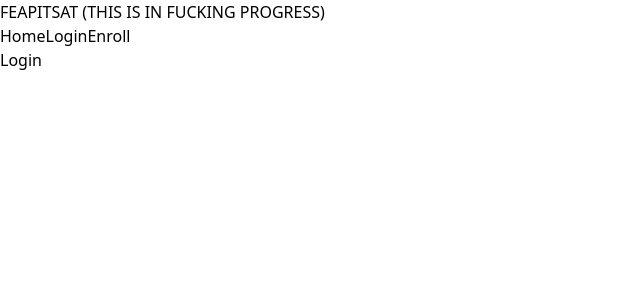
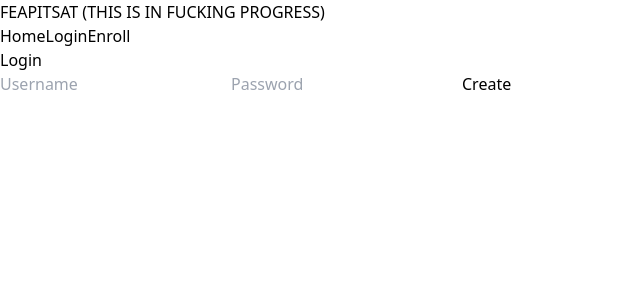
Before and after one commit to YeBaited/Crappy-School-Website, a React (Vite) app: page /Login in a window 1280 px wide. Shown: the top 300 px of the page, without its empty margins (0-640 px from the left). Built offline with nearby package versions, Linux system fonts and the light colour scheme.

Commit message:
Login tsx, prototype done

```diff
--- a/src/Router/Login.tsx
+++ b/src/Router/Login.tsx
@@ -1,7 +1,27 @@
+function tryCreate(){
+    var TestSend = {
+        "username" : "Bossing",
+        "password" : "Boss"
+    }
+
+    var ajax = new XMLHttpRequest();
+    ajax.onreadystatechange = function(){
+
+    }
+
+    ajax.open("POST", "http://localhost:82/php/CreateAccount.php")
+    ajax.send(JSON.stringify(TestSend))
+}
 
 function Login(){
     return (
-        <h1>Login</h1>
+        <>
+            <h1>Login</h1>
+            <input className="border border-black" placeholder="Username" type="text" />
+            <input className="border border-black" placeholder="Password" type="text" />
+            <button onClick={tryCreate}>Create</button>
+
+        </>
     )
 }
 
```
